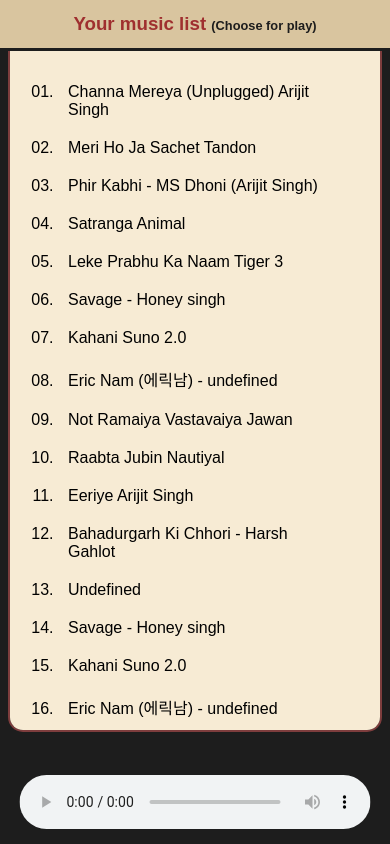
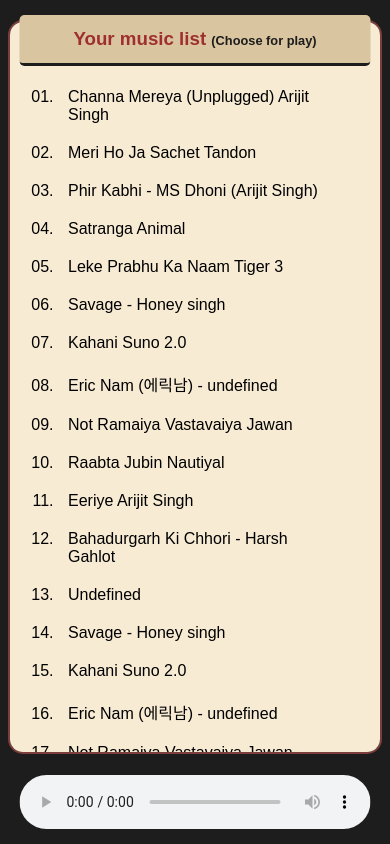
Before and after one commit to search4asraful/musicPlayer, a plain HTML site: page index.html in a window 390 px wide. Drawn offline with Linux system fonts and the light colour scheme.

Commit message:
fix veiwport height

```diff
--- a/css/style.css
+++ b/css/style.css
@@ -22,8 +22,8 @@
   border: 2px solid rgb(126, 61, 61);
   background-color: #f7ebd4;
   text-align: center;
-  max-height: 85vh;
-  margin-top: 15px;
+  max-height: 87vh;
+  margin-top: 20px;
   overflow: auto;
 }
 h3 {
@@ -72,6 +72,6 @@
     width: 90vw;
   }
   h3 {
-  margin-top: 0;
+  width: 90vw;
   }
 }
```
